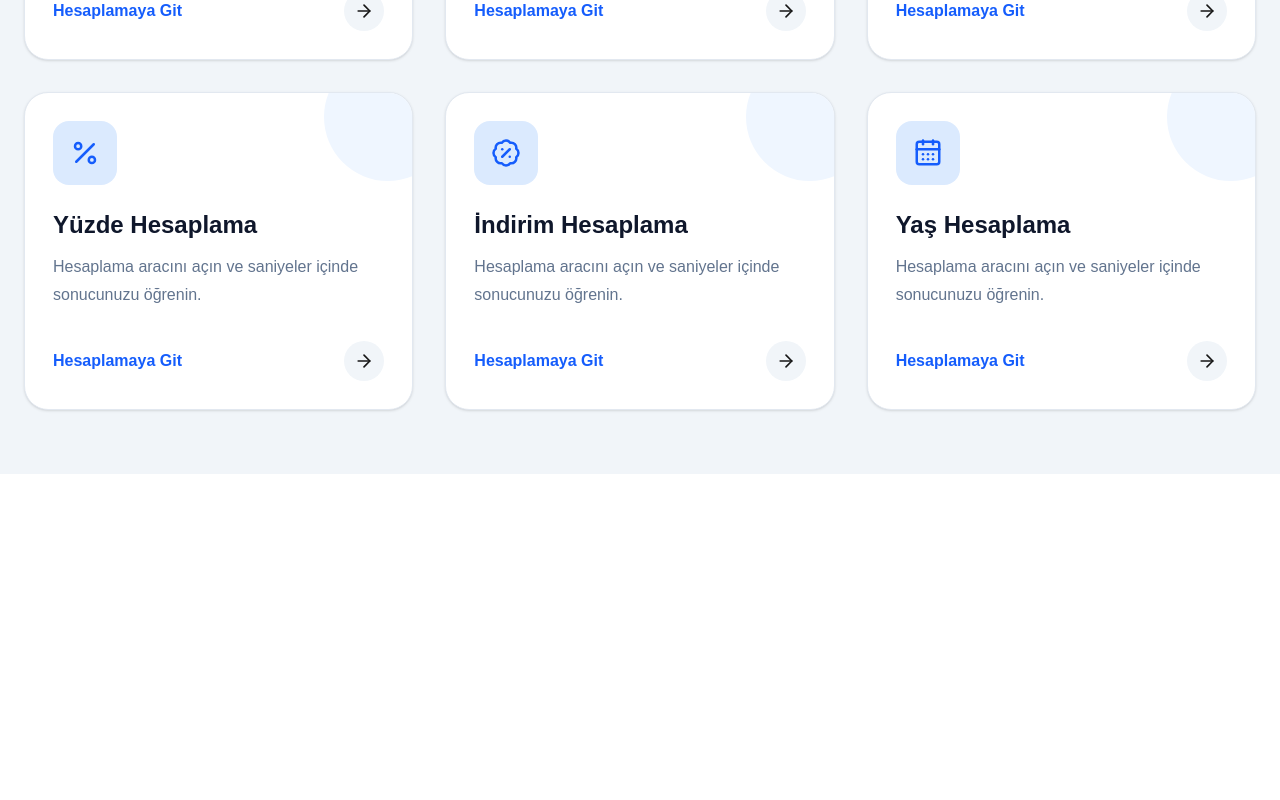
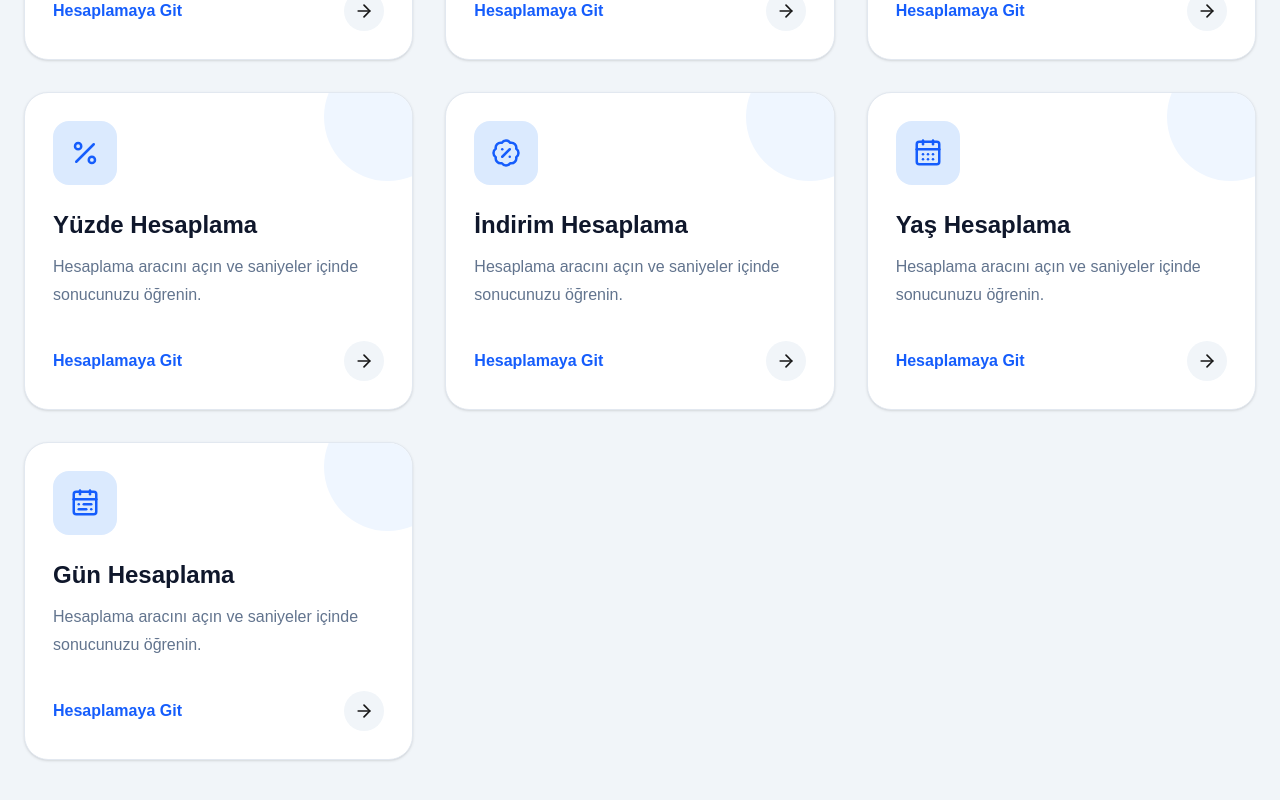
Before and after one commit to hesapbasit/hesaprehberi, a Next.js app: page /hesaplamalar in a window 1280 px wide. Shown: the part 1224-2024 px from the top of the page. Before the commit the page ends 1698 px from the top, so only its background shows below. Built offline with nearby package versions, Linux system fonts and the light colour scheme.

Commit message:
Yaş ve gün hesaplama eklendi

```diff
--- a/components/ui/CalculationsDirectory.tsx
+++ b/components/ui/CalculationsDirectory.tsx
@@ -5,6 +5,7 @@ import {
   Banknote,
   Briefcase,
   CalendarDays,
+  CalendarRange,
   ChartNoAxesColumn,
   Percent,
   Receipt,
@@ -88,6 +89,14 @@ const calculations = [
     category: "Tarih",
     icon: CalendarDays,
     href: "/hesaplamalar/yas-hesaplama",
+  },
+  {
+    title: "Gün Hesaplama",
+    description:
+      "İki tarih arasındaki toplam gün, hafta ve kalan gün sayısını hesaplayın.",
+    category: "Tarih",
+    icon: CalendarRange,
+    href: "/hesaplamalar/gun-hesaplama",
   },
 ];
 
```
